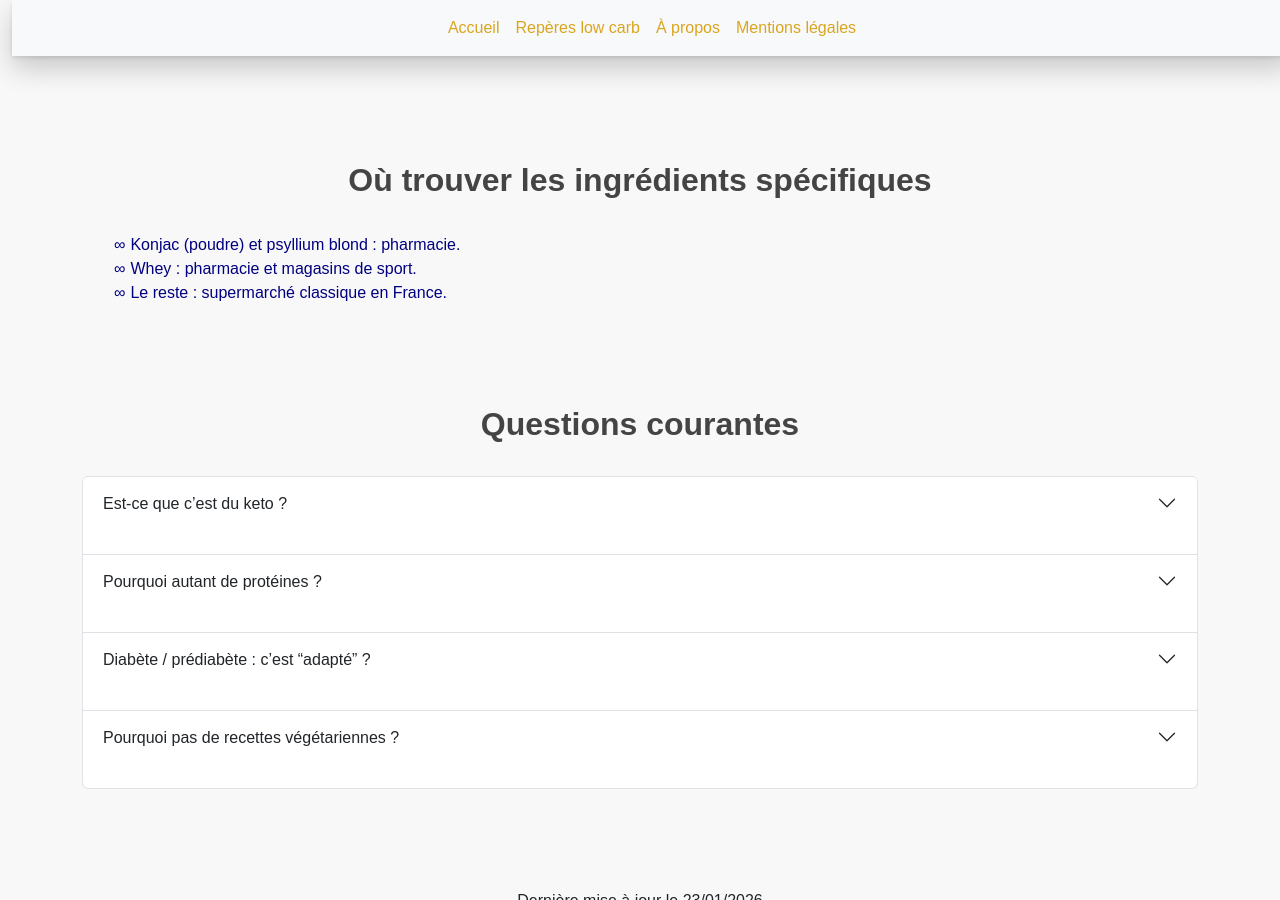
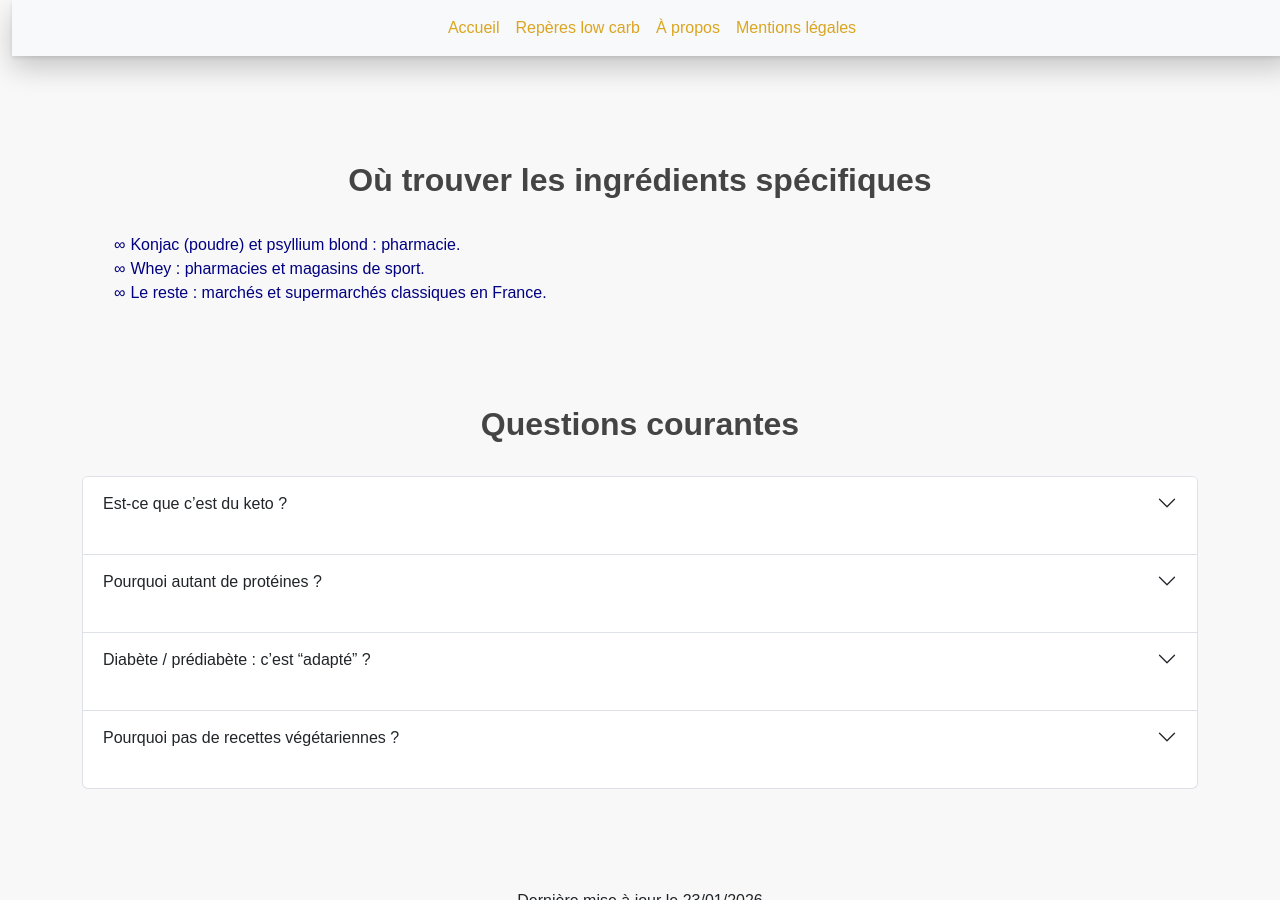
Before and after one commit to laurie-boissay/laurie-boissay.github.io, a Jekyll site: the page built from reperes-low-carb.html, in a window 1280 px wide and 900 px high, scrolled down 1988 px. Built offline with Jekyll 4.4.1, drawn with Linux system fonts in a browser that asks for light colours.

Commit message:
Update reperes-low-carb.html

```diff
--- a/reperes-low-carb.html
+++ b/reperes-low-carb.html
@@ -157,8 +157,8 @@ description: "Repères low carb : apports visés, principes (cétose, lipolyse),
     <div class="container">
       <ul class="mb-0">
         <li><strong>Konjac (poudre)</strong> et <strong>psyllium blond</strong> : pharmacie.</li>
-        <li><strong>Whey</strong> : pharmacie et magasins de sport.</li>
-        <li>Le reste : supermarché classique en France.</li>
+        <li><strong>Whey</strong> : pharmacies et magasins de sport.</li>
+        <li>Le reste : marchés et supermarchés classiques en France.</li>
       </ul>
     </div>
   </section>
```
